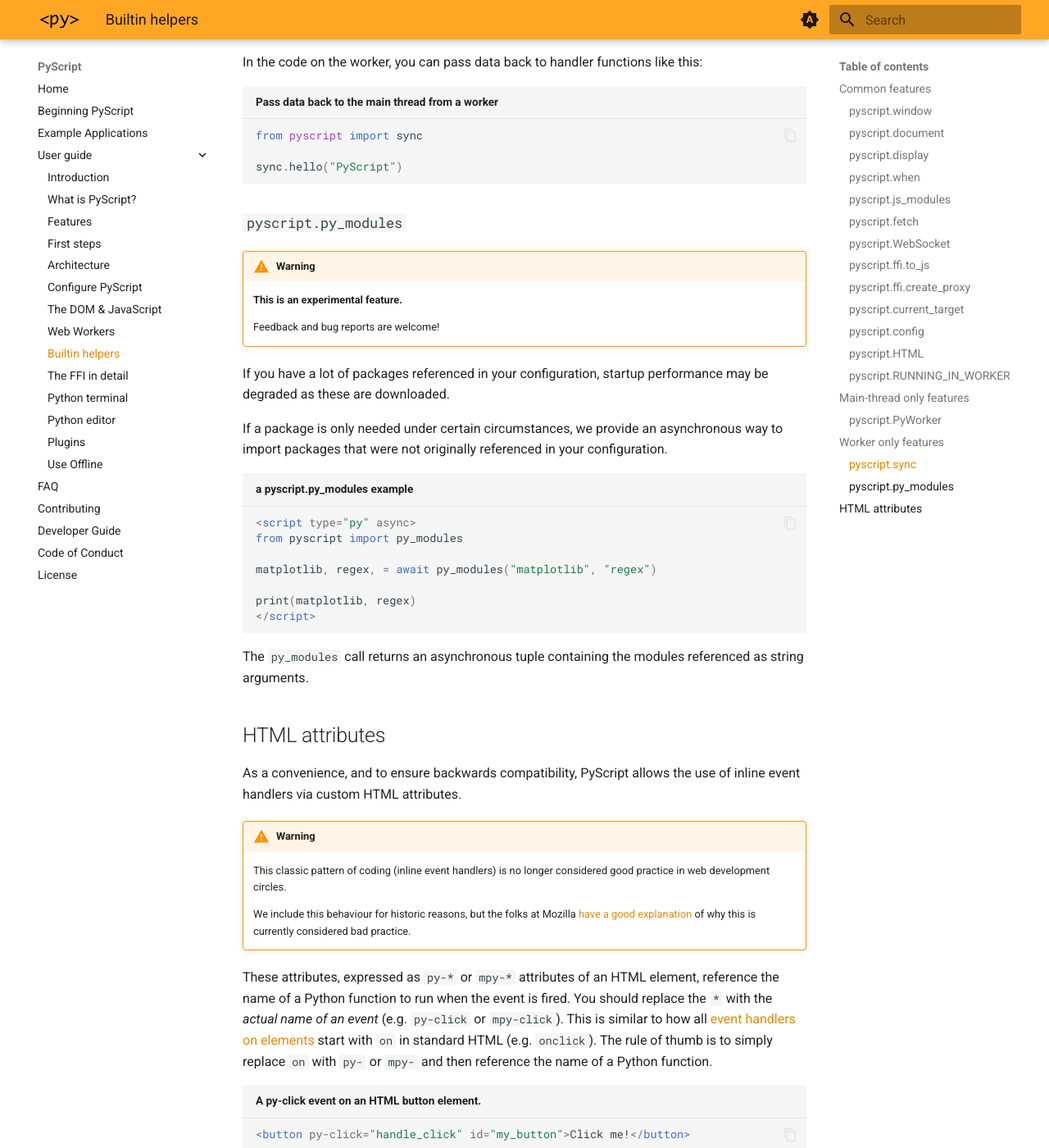
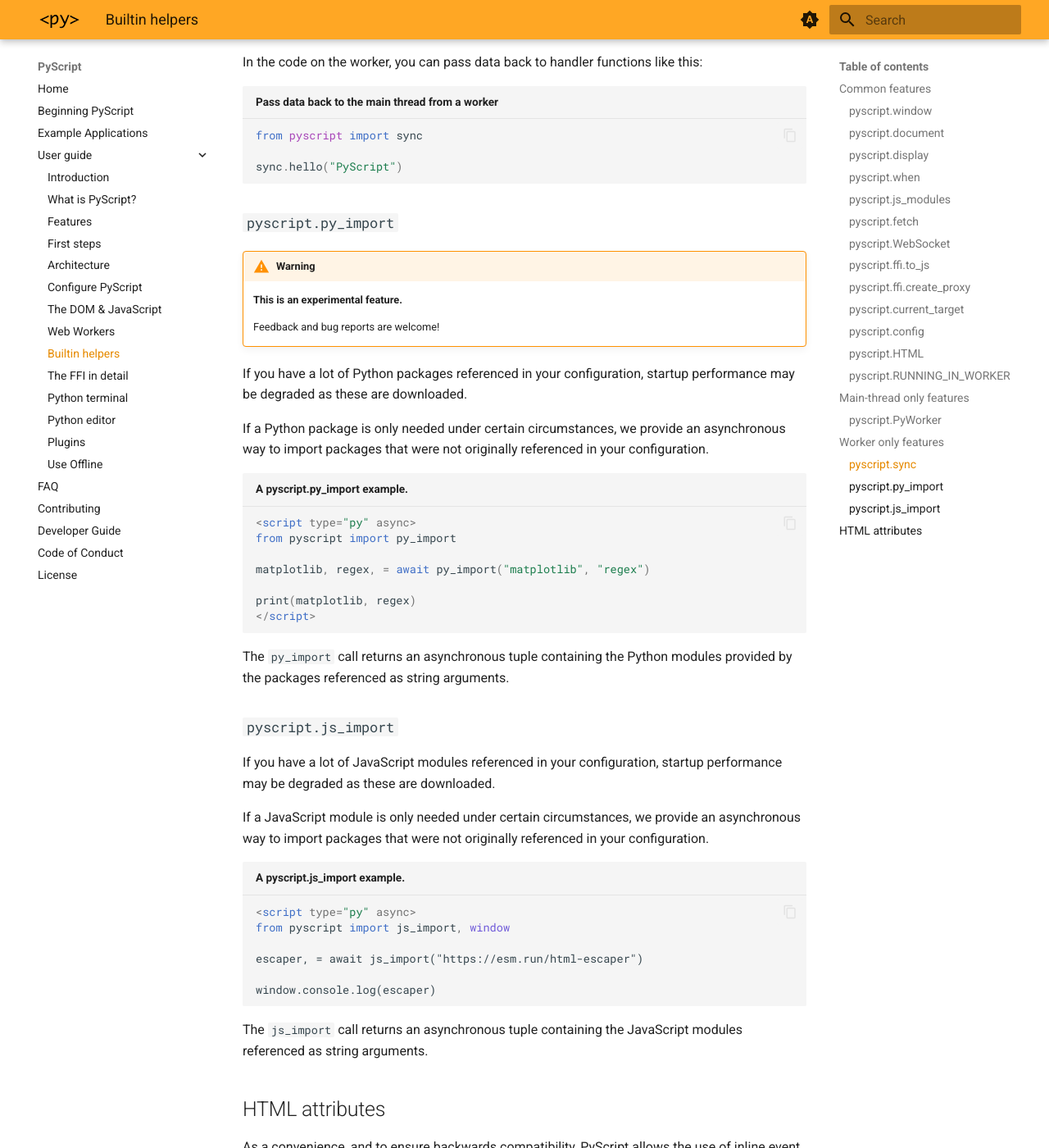
Before and after one commit to pyscript/docs, an MkDocs documentation site: the page built from docs/user-guide/builtins.md, in a window 1280 px wide and 1400 px high, scrolled down 11152 px. Shown: the whole window at 82% size. Built offline with MkDocs 1.6.1 and Material for MkDocs 9.7.7, drawn with Linux system fonts in a browser that asks for light colours; the version menu is left out.

Commit message:
py_import and js_import.

````diff
--- a/docs/user-guide/builtins.md
+++ b/docs/user-guide/builtins.md
@@ -571,7 +571,7 @@ from pyscript import sync
 sync.hello("PyScript")
 ```
 
-### `pyscript.py_modules`
+### `pyscript.py_import`
 
 !!! warning
 
@@ -579,25 +579,46 @@ sync.hello("PyScript")
 
     Feedback and bug reports are welcome!
 
-If you have a lot of packages referenced in your configuration, startup
+If you have a lot of Python packages referenced in your configuration, startup
 performance may be degraded as these are downloaded.
 
-If a package is only needed under certain circumstances, we provide an
+If a Python package is only needed under certain circumstances, we provide an
 asynchronous way to import packages that were not originally referenced in your
 configuration.
 
-```html title="a pyscript.py_modules example"
+```html title="A pyscript.py_import example."
 <script type="py" async>
-from pyscript import py_modules
+from pyscript import py_import
 
-matplotlib, regex, = await py_modules("matplotlib", "regex")
+matplotlib, regex, = await py_import("matplotlib", "regex")
 
 print(matplotlib, regex)
 </script>
 ```
 
-The `py_modules` call returns an asynchronous tuple containing the modules
-referenced as string arguments.
+The `py_import` call returns an asynchronous tuple containing the Python
+modules provided by the packages referenced as string arguments.
+
+### `pyscript.js_import`
+
+If you have a lot of JavaScript modules referenced in your configuration,
+startup performance may be degraded as these are downloaded.
+
+If a JavaScript module is only needed under certain circumstances, we provide
+an asynchronous way to import packages that were not originally referenced in
+your configuration.
+
+```html title="A pyscript.js_import example."
+<script type="py" async>
+from pyscript import js_import, window
+
+escaper, = await js_import("https://esm.run/html-escaper")
+
+window.console.log(escaper)
+```
+
+The `js_import` call returns an asynchronous tuple containing the JavaScript
+modules referenced as string arguments.
 
 ## HTML attributes
 
````
